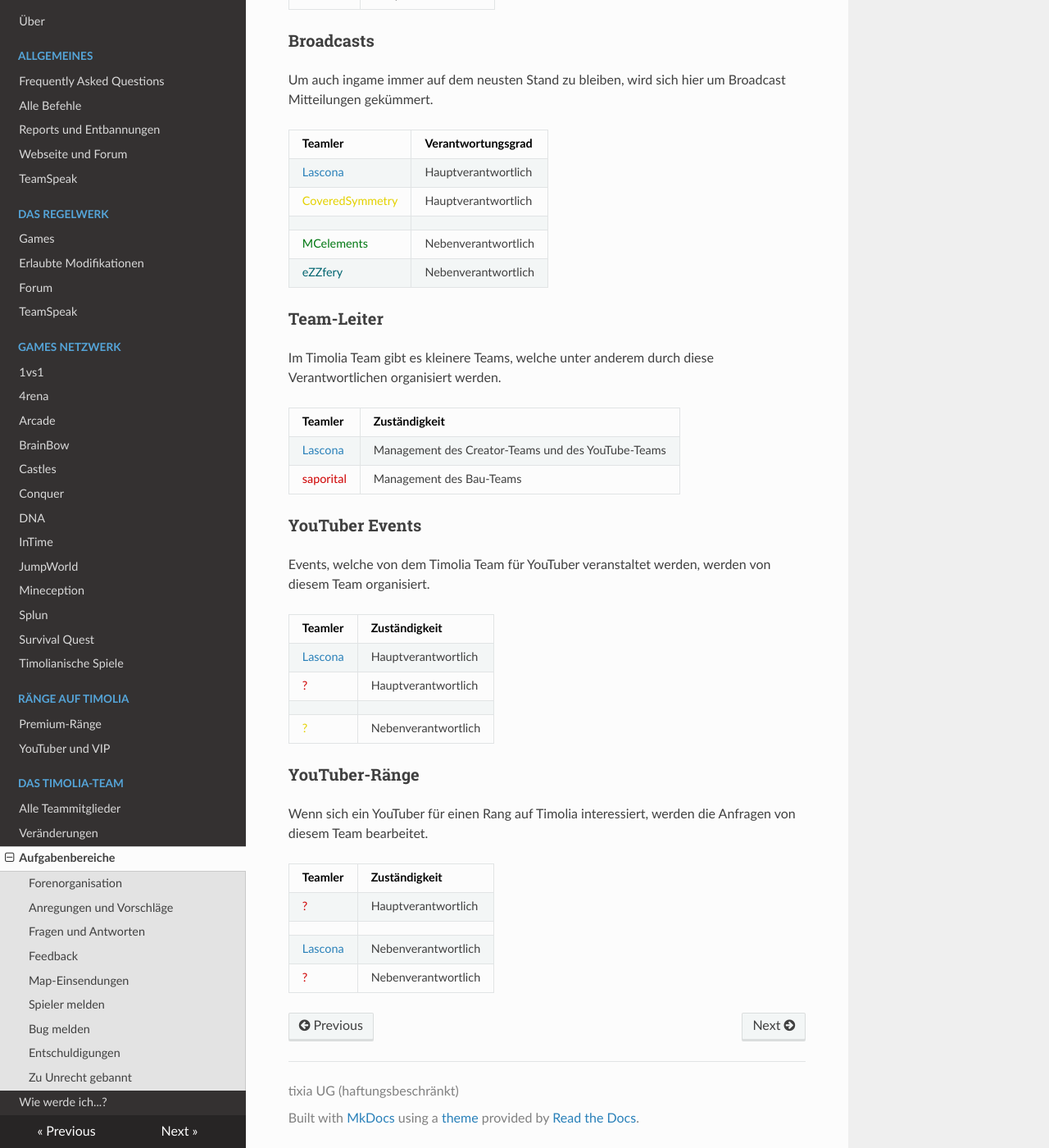
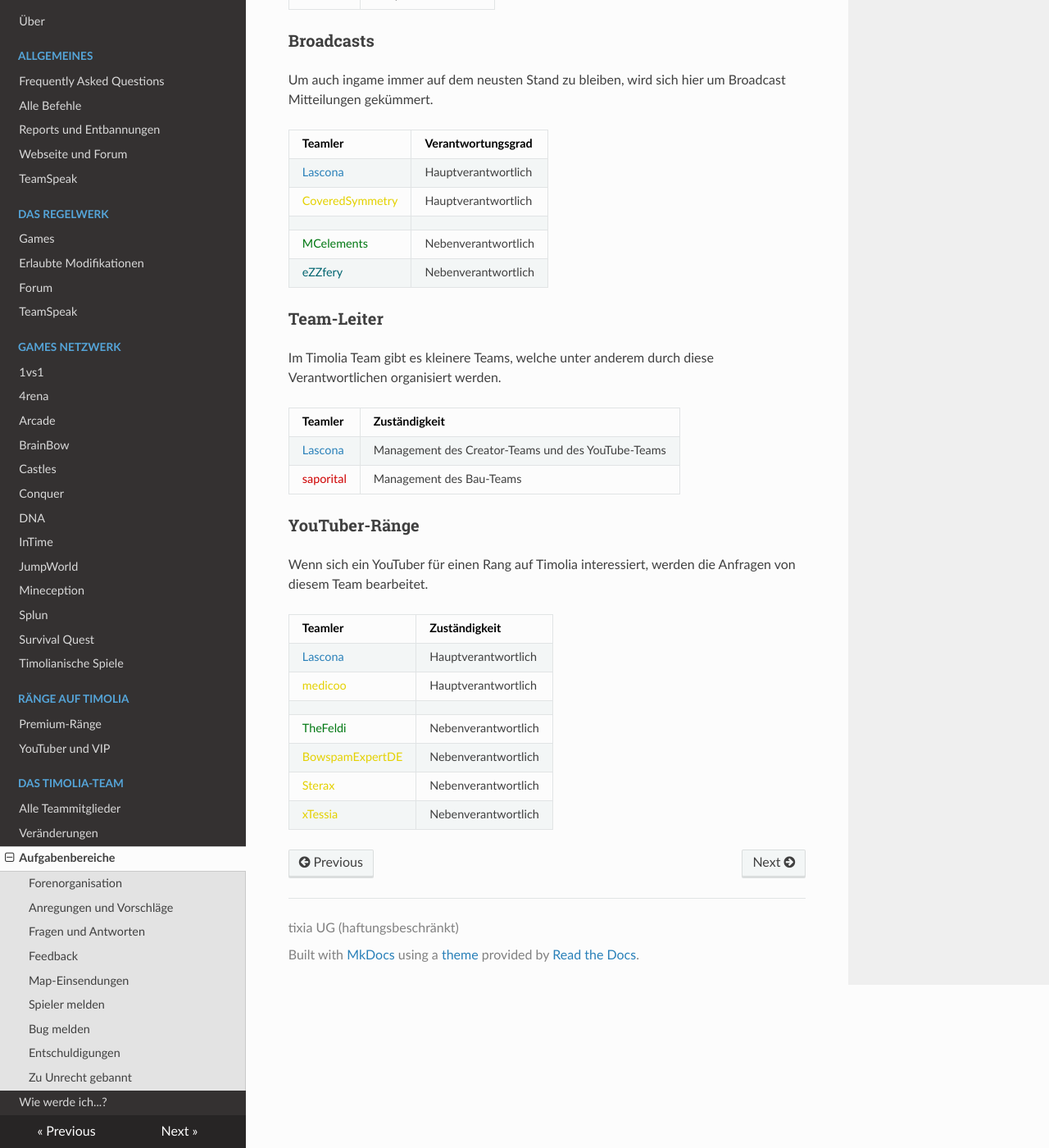
Before and after one commit to TimoliaDE/HowTo, an MkDocs documentation site: the page built from docs/team/responsibilities.md, in a window 1280 px wide and 1400 px high, scrolled down 4923 px. Shown: the whole window at 82% size. Built offline with MkDocs 1.6.1, drawn with Linux system fonts in a browser that asks for light colours; nearby versions of some CDN libraries; old or Windows-style settings are respelled for this version of MkDocs.

Commit message:
Update responsibilities.md

```diff
--- a/docs/team/responsibilities.md
+++ b/docs/team/responsibilities.md
@@ -181,22 +181,15 @@ Im Timolia Team gibt es kleinere Teams, welche unter anderem durch diese Verantw
 |<span style="color:#2980b9">Lascona</span> | Management des Creator-Teams und des YouTube-Teams |
 |<span style="color:#CF0101">saporital</span> | Management des Bau-Teams |
 
-### **YouTuber Events**
-Events, welche von dem Timolia Team für YouTuber veranstaltet werden, werden von diesem Team organisiert.
-
-| Teamler | Zuständigkeit |
-| ------ | ------ |
-|<span style="color:#2980b9">Lascona</span> | Hauptverantwortlich |
-|<span style="color:#CF0101">?</span> | Hauptverantwortlich |
-| | |
-|<span style="color:#E4D100">?</span> | Nebenverantwortlich |
-
 ### **YouTuber-Ränge**
 Wenn sich ein YouTuber für einen Rang auf Timolia interessiert, werden die Anfragen von diesem Team bearbeitet.
 
 | Teamler | Zuständigkeit |
 | ------ | ------ |
-|<span style="color:#CF0101">?</span> | Hauptverantwortlich |
+|<span style="color:#2980b9">Lascona</span> | Hauptverantwortlich |
+|<span style="color:#E4D100">medicoo</span> | Hauptverantwortlich |
 | | |
-|<span style="color:#2980b9">Lascona</span> | Nebenverantwortlich |
-|<span style="color:#CF0101">?</span> | Nebenverantwortlich |
+|<span style="color:#007812">TheFeldi</span> | Nebenverantwortlich |
+|<span style="color:#E4D100">BowspamExpertDE</span> | Nebenverantwortlich |
+|<span style="color:#E4D100">Sterax</span> | Nebenverantwortlich |
+|<span style="color:#E4D100">xTessia</span> | Nebenverantwortlich |
```
